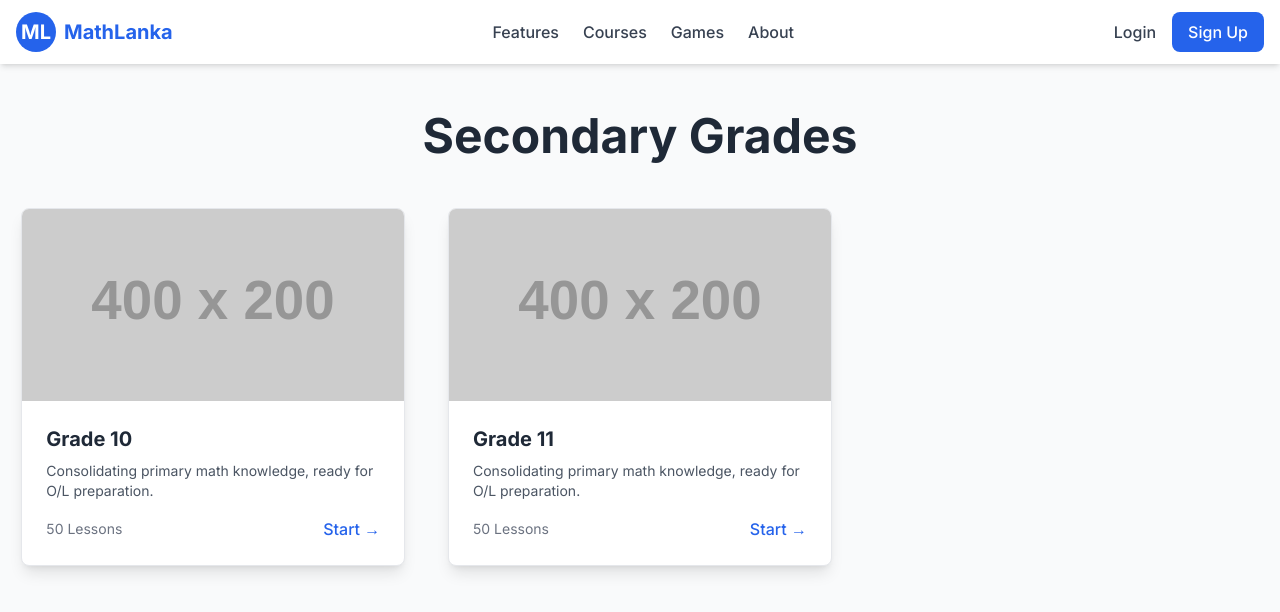
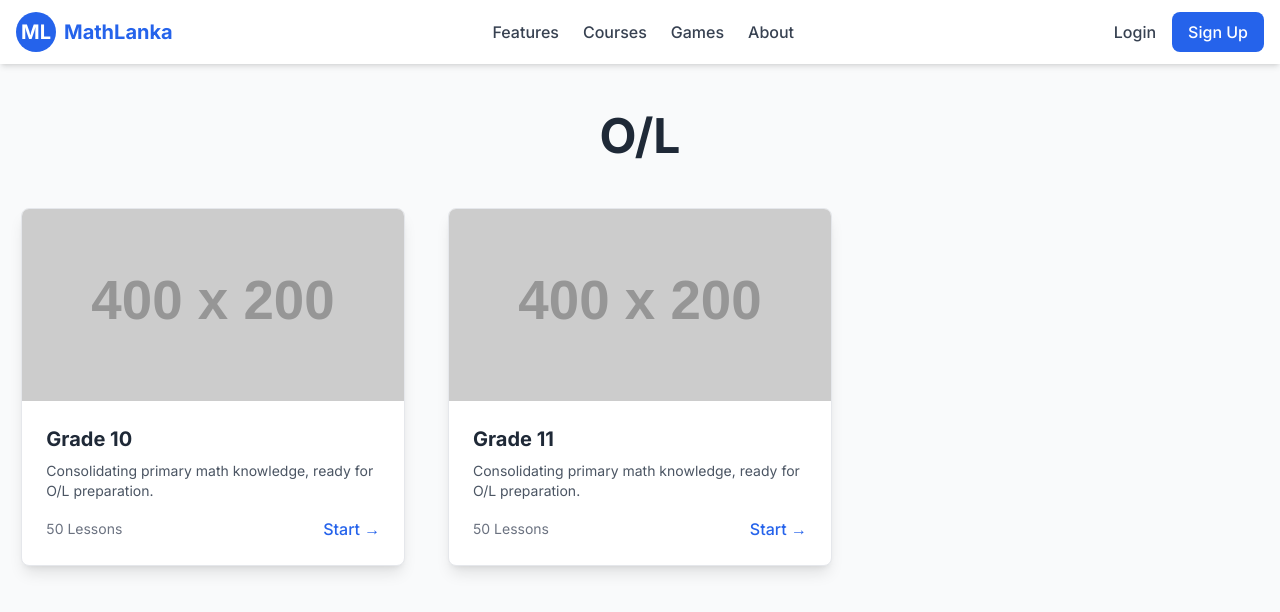
Before and after one commit to angelokannangara/mathlanka, a plain HTML site: page Ol.html in a window 1280 px wide. Drawn offline with nearby package versions, Linux system fonts and the light colour scheme; placeholder pictures from the web are drawn by us.

Commit message:
Update Ol.html

```diff
--- a/Ol.html
+++ b/Ol.html
@@ -42,7 +42,7 @@
     </header>
 
     <div class="container mx-auto px-4 py-12">
-        <h1 class="text-4xl sm:text-5xl font-extrabold text-gray-800 text-center mb-12">Secondary Grades</h1>
+        <h1 class="text-4xl sm:text-5xl font-extrabold text-gray-800 text-center mb-12">O/L</h1>
 
         <div class="grid grid-cols-1 sm:grid-cols-2 lg:grid-cols-3 xl:grid-cols-3 gap-8 justify-items-center">
              <!-- Grade 10 Card -->
```
